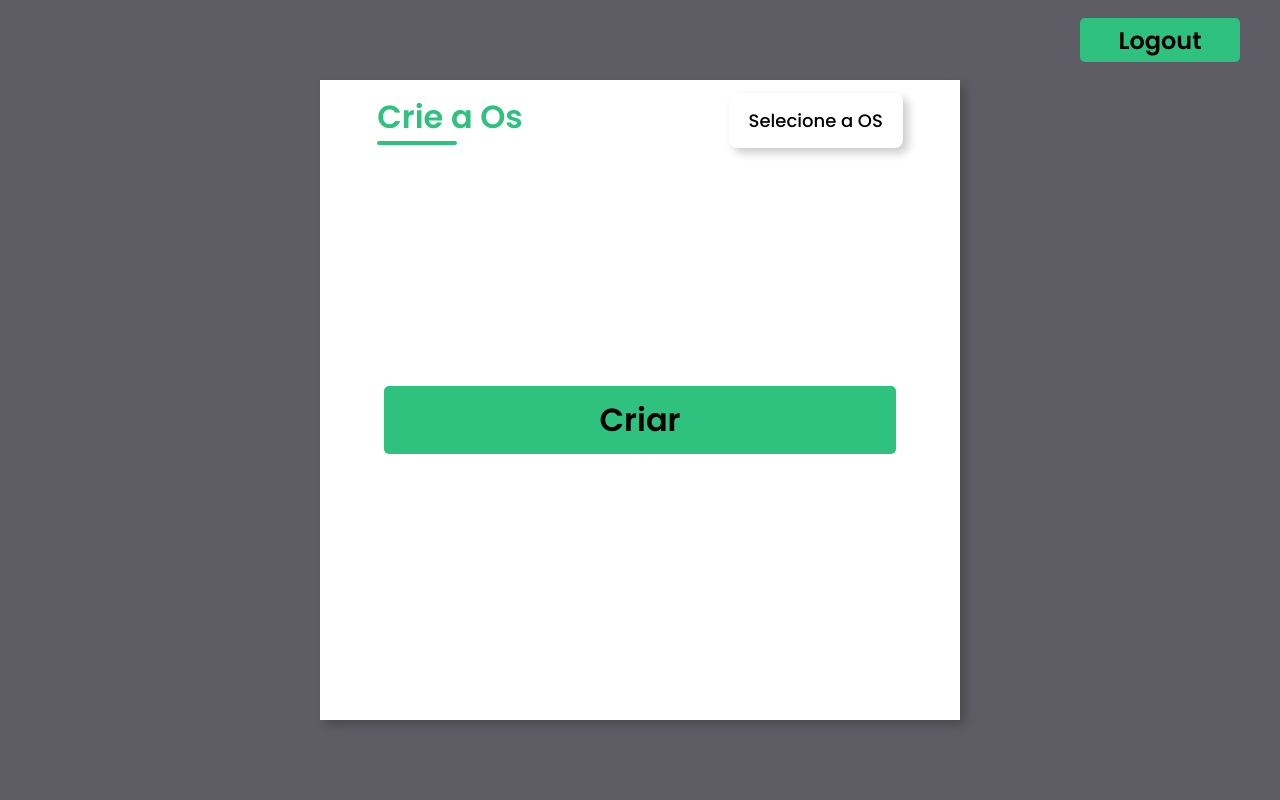
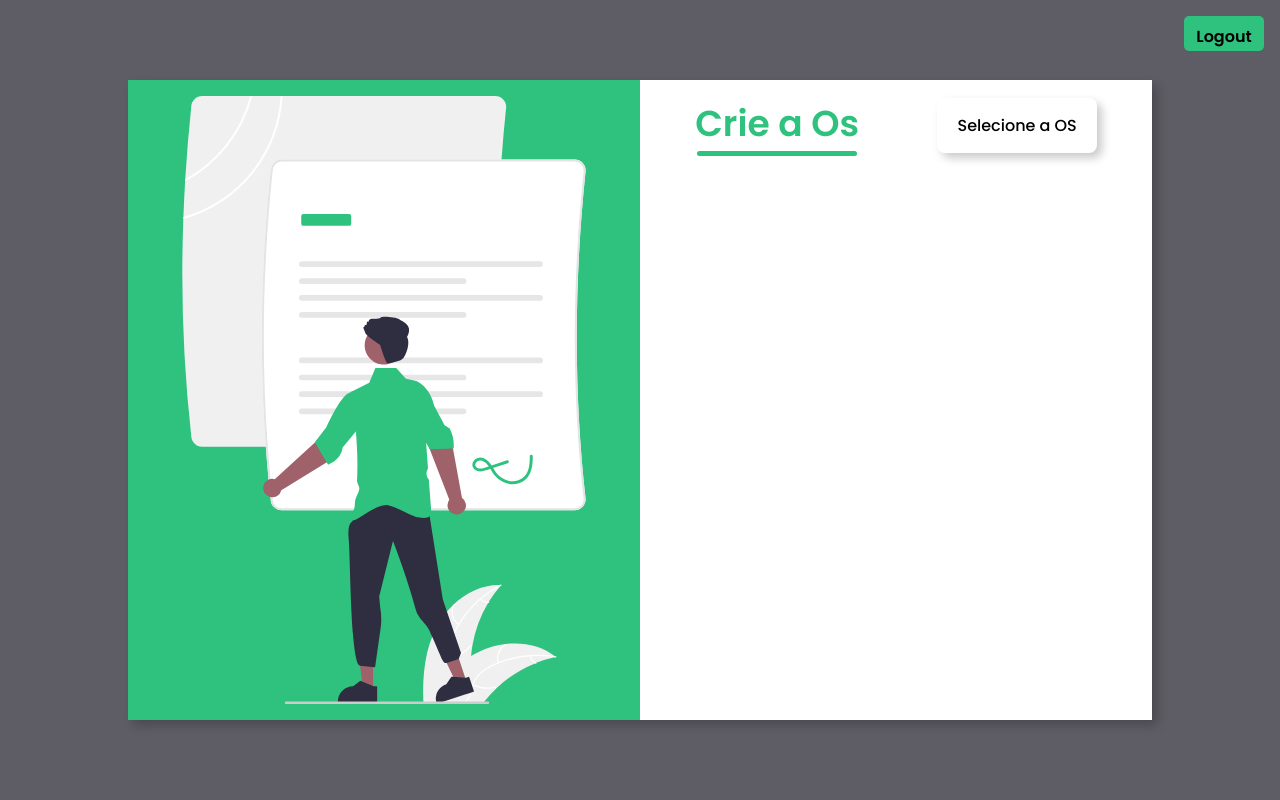
Before and after one commit to VitorVts/Os-Generator, a PHP site: page /adesao.html in a window 1280 px wide. Run offline with PHP 8.4, Linux system fonts and the light colour scheme.

Commit message:
Consertados todos os problemas visuais

```diff
--- a/CSS/Global.css
+++ b/CSS/Global.css
@@ -13,6 +13,7 @@
     padding: 0;
     box-sizing: border-box;
     font-family: 'Poppins',sans-serif;
+    font-size: 16px;
 }
 
 h1{
--- a/CSS/index/Index.css
+++ b/CSS/index/Index.css
@@ -6,11 +6,10 @@
 
 .select__menu{
     display: flex;
-    align-items: end;
     justify-content: center;
     flex-direction: column;
-    width: 380px;
-    margin-top: 0%;
+    position: relative;
+
 }
 .select__menu .select__btn{
 display: flex;
@@ -75,10 +75,13 @@ body{
 
 }
 .container__form{
-    width: 80%;
+    width: 80vw;
     height: 80vh;
     display: flex;
+    justify-content: center;
+    position: relative;
     box-shadow: 5px 5px 10px rgba(0, 0, 0, 0.212);
+
 }
 
 .form__title{
@@ -88,57 +91,62 @@ body{
 
 .form__img{
     width: 50%;
+    position: relative;
     display: flex;
     justify-content: center;
-    align-items: center;
     background-color: var(--Accent);
     padding: 1rem;
+
 }
 
 .form__img img{
-    width: 25rem;
+    width: 100%;
 }
 
 .form{
+    display: flex;
     width: 50%;
-    height: 100%;
-    display: flex;
     flex-direction: column;
-    justify-content: center;
-    align-items: center;
     background-color: #fff;
-    padding: 3rem;
+    padding: 1rem;
+    overflow:scroll;
+
 }
 .form__header{
-    margin-bottom: 35rem;
     display: flex;
-    position: fixed;
+    position:relative;
+    align-items: center;
+    justify-content: space-around;
+
+
 
 }
 
 .form__header h1 {
     color: var(--Accent);
+    font-size: 36px;
 }
 
 .form__header h1::after{
     content: '';
     display: block;
-    width: 5rem;
+    width: 10rem;
     height: 0.3rem;
     background-color: var(--Accent);
     margin: 0 auto ;
-    position: absolute;
     border-radius: 10px;
+
 }
 
 .input__group{
     display: flex;
-    flex-wrap:wrap;
-    align-items: center;
-    gap:1rem;
-    margin-top: 7em;
-    width: 85%;
-    padding: 2rem 0rem;
+    justify-content: center;
+    align-items:center;
+    flex-wrap: wrap;
+    gap:3rem;
+    width: 100%;
+    padding: 3rem 0rem;
+
 
 }
 .option{
@@ -201,8 +203,11 @@ body{
 
 
 .criar__button button{
-    width: 16em;
-    margin-top: 2.5rem;
+    display: flex;
+    align-items: center;
+    justify-content: center;
+    position: relative;
+    width: 10em;
     border:none;
     background-color: var(--Accent);
     padding: 0.62rem;
@@ -225,20 +230,21 @@ body{
 .logout__button{
     display: flex;
     position: absolute;
-    width: 100%;
-    align-items: end;
-    justify-content:end;
-    margin-top: -90vh;
-    margin-right: 5em;
-    position: absolute;
+    align-items: center;
+    justify-content:center;
+    padding: 1rem;
+    top: 0;
+    right: 0;
+
+
 }
 
 .logout__button button{
+    display: block;
     background-color: var(--Accent);
     border:none;
     background-color: var(--Accent);
-    padding: .3rem;
-    width: 10rem;
+    width: 5rem;
     border-radius: 5px;
     cursor: pointer;
     font-weight: bolder;
@@ -264,54 +270,3 @@ opacity: 80%;
 textarea{
     display: none;
 }
-
-
-
-
-
-
-
-
-
-@media screen and (max-width:1700px) {
-    .form__img{
-        display: none;
-    }
-
-
-.container__form{
-   width: 50%;
-
-}
-
-.form{
-    width: 100%;
-}
-
-
-@media screen  and (max-width: 1064px){
-    .form{
-        height: 100%;
-    }
-
-    .container__form{
-        width: 90%;
-        height:auto;
-
-        align-items: center;
-    }
-    .input__group{
-        height: fit-content;
-        width: 100%;
-        flex-direction: column;
-        overflow-y: scroll;
-        flex-wrap: nowrap;
-        max-height: 20rem;
-        padding-right:5rem;
-    }
-    .input__box select{
-        width: 100%;
-    }
-}
-
-}
--- a/adesao.html
+++ b/adesao.html
@@ -57,11 +57,11 @@
 
                 </div>
 
-            <form action="#">
+            </div>
 
 
 
-            </div>
+
                 <div id="OS1" class="input__group OS">
 
                     <div class="input__box">
@@ -142,7 +142,9 @@
 
 
 
-
+                    <div class="criar__button" id="criar__button">
+                        <button>Criar</button>
+                    </div>
 
 
                 </div>
@@ -184,27 +186,16 @@
 
                     <div class="input__box" id="endereco">
                         <label for="endereço">Ponto de Referência</label>
-                        <textarea placeholder="Digite Aqui"> </textarea>
+                        <input placeholder="Digite Aqui"> </input>
                     </div>
-
-
-
+                    <div class="criar__button" id="criar__button">
+                        <button>Criar</button>
+                    </div>
 
                 </div>
 
                 <textarea name="texto__os" id="texto__os" cols="0" rows="10"></textarea>
 
-
-                    <div class="criar__button" id="criar__button">
-                        <button>Criar</button>
-                    </div>
-
-
-
-
-
-
-            </form>
 
         </div>
     </div>
```
Also changed, not shown: other parts of CSS/index/Index.css (+12 -17 lines).
